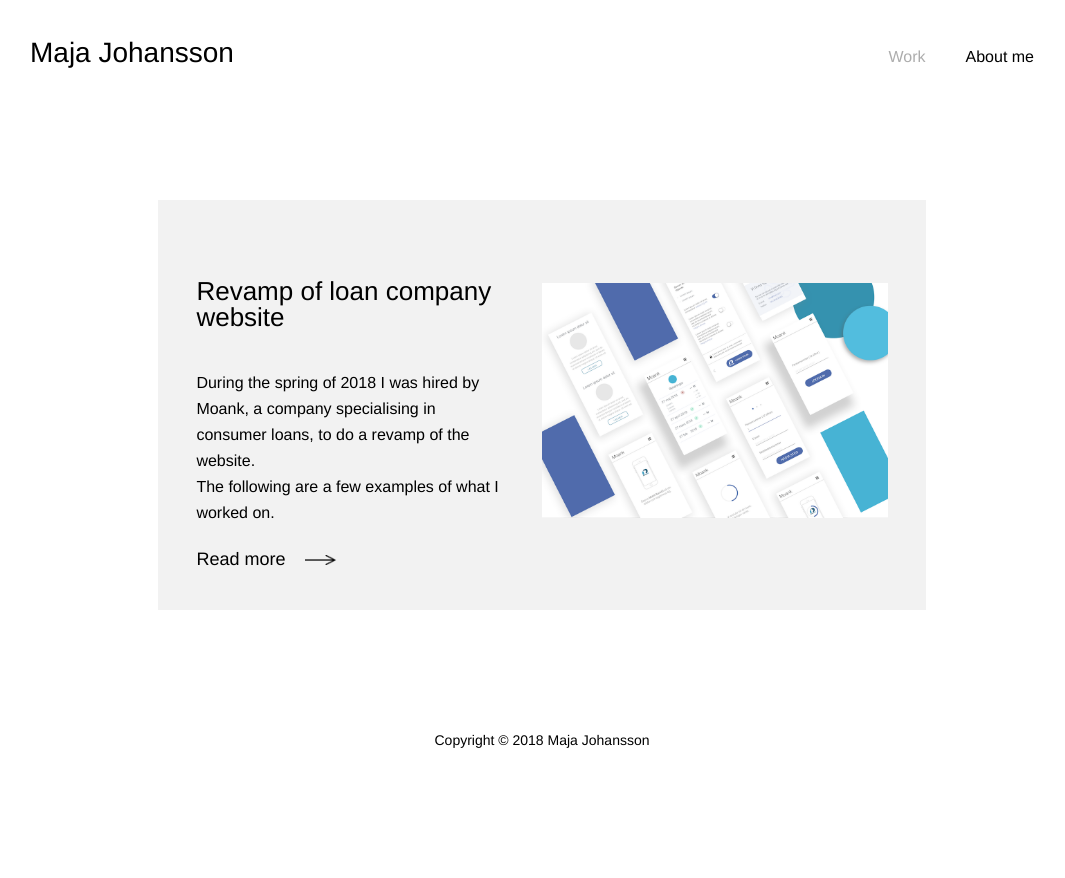
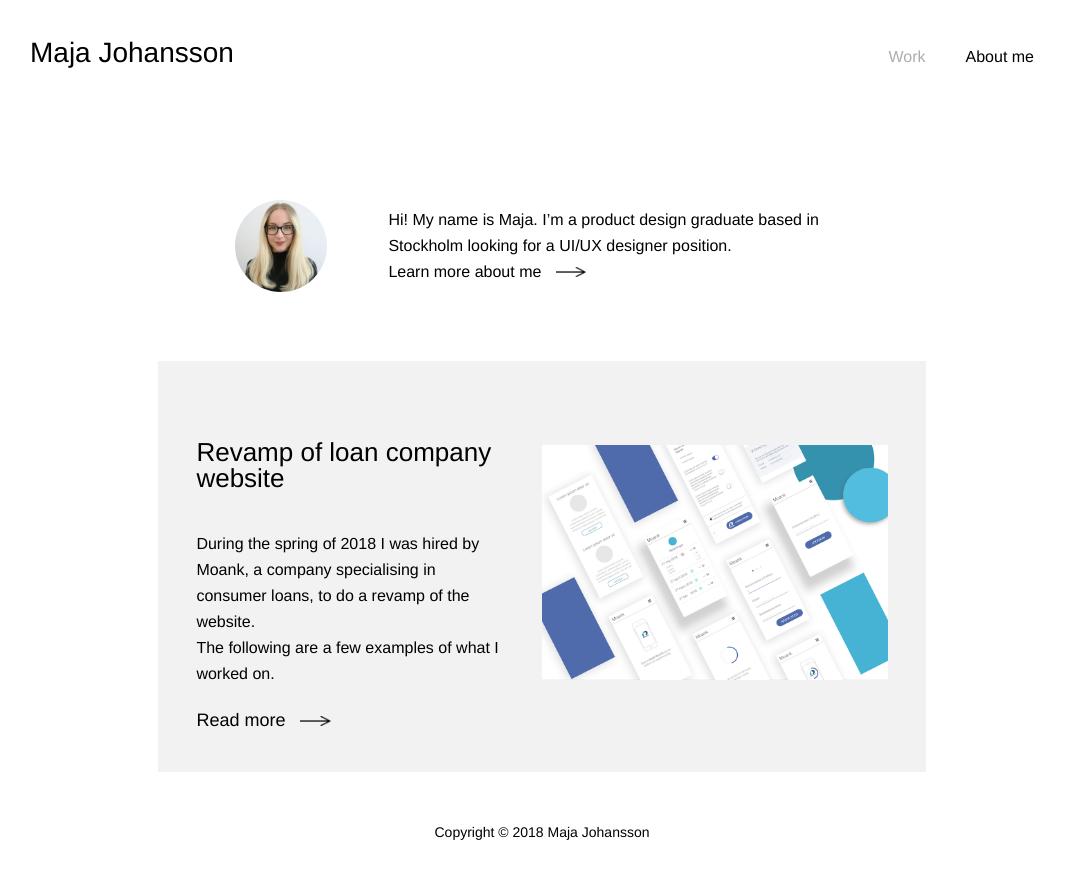
Before and after one commit to majajohansson/portfolio, a React app: page /#/ in a window 1280 px wide. Shown: the top 878 px of the page, without its empty margins (98-1163 px from the left). Before the commit the page ends 800 px from the top, so only its background shows below. Built offline with nearby package versions, Linux system fonts and the light colour scheme.

Commit message:
Add banner on the home page

```diff
--- a/src/main.css
+++ b/src/main.css
@@ -76,6 +76,35 @@ a:hover {
   width: 100%;
 }
 
+.banner {
+  margin: 9% auto;
+  width: 80%;
+}
+
+.banner__profile-picture {
+  border-radius: 50%;
+  display: inline-block;
+  width: 15%;
+  vertical-align: middle;
+}
+
+.banner__text {
+  vertical-align: middle;
+  margin-left: 10%;
+  display: inline-block;
+  width: 75%;
+}
+
+.banner__text img {
+  height: 10px;
+  display: inline-block;
+  margin-left: 15px;
+}
+
+.banner__text a {
+  color: inherit;
+}
+
 .article {
   background-color: #f2f2f2;
   padding: 5%;
@@ -108,7 +137,6 @@ a:hover {
 
 .article__description__link a {
   color: inherit;
-  text-decoration: none;
 }
 
 .article__description__link img {
@@ -241,6 +269,10 @@ a:hover {
     text-align: center;
   }
 
+  .banner {
+    display: none;
+  }
+
   .content {
     width: 90%;
     margin: auto;
--- a/src/pages/AboutMe.js
+++ b/src/pages/AboutMe.js
@@ -7,7 +7,7 @@ export default ({ match }) => (
     <div className="profile">
       <img className="profile__picture" src={profilePicture} />
       <div className="profile__description">
-        <p>My name is Maja. I’m a product design graduate looking for a UI/UX designer position. </p>
+        <p>My name is Maja. I’m a product design graduate based in Stockholm looking for a UI/UX designer position.</p>
         <p>Driven by problem solving, I love to design simple and beautiful digital experiences that create real value for end users.</p>
         <p>I like to work closely to customers and I strongly believe that a good design can not be achieved without them. User feedback help me reflect on my work to improve it and create a better user experience.</p>
       </div>
--- a/src/pages/Home.js
+++ b/src/pages/Home.js
@@ -1,17 +1,27 @@
 import React from 'react';
+import { Link } from 'react-router-dom';
 import articleMoankPicture from '../assets/article-moank.png';
 import { Article, Page } from '../ui';
+import arrow from '../assets/arrow.png';
+import profilePicture from '../assets/maja.jpg';
 
 
 export default ({ match }) => (
   <Page match={match}>
+    <div className="banner">
+      <img src={profilePicture} className="banner__profile-picture"/>
+      <div className="banner__text">
+        Hi! My name is Maja. I’m a product design graduate based in Stockholm looking for a UI/UX designer position.<br />
+        <Link to="/about-me">Learn more about me<img src={arrow} /></Link>
+      </div>
+    </div>
     <Article
       picture={articleMoankPicture}
       title="Revamp of loan company website"
       slug="moank"
     >
-    During the spring of 2018 I was hired by Moank, a company specialising in consumer loans, to do a revamp of the website.<br />
-    The following are a few examples of what I worked on.
+      During the spring of 2018 I was hired by Moank, a company specialising in consumer loans, to do a revamp of the website.<br />
+      The following are a few examples of what I worked on.
     </Article>
   </Page>
 )
--- a/src/ui/Article.js
+++ b/src/ui/Article.js
@@ -15,7 +15,7 @@ export default ({ picture, title, children, slug }) => (
         {children}
       </div>
       <div className="article__description__link">
-        <Link to={`/article/${slug}`}>Read more <img src={arrow} /></Link>
+        <Link to={`/article/${slug}`}>Read more<img src={arrow} /></Link>
       </div>
     </div>
   </div>
```
